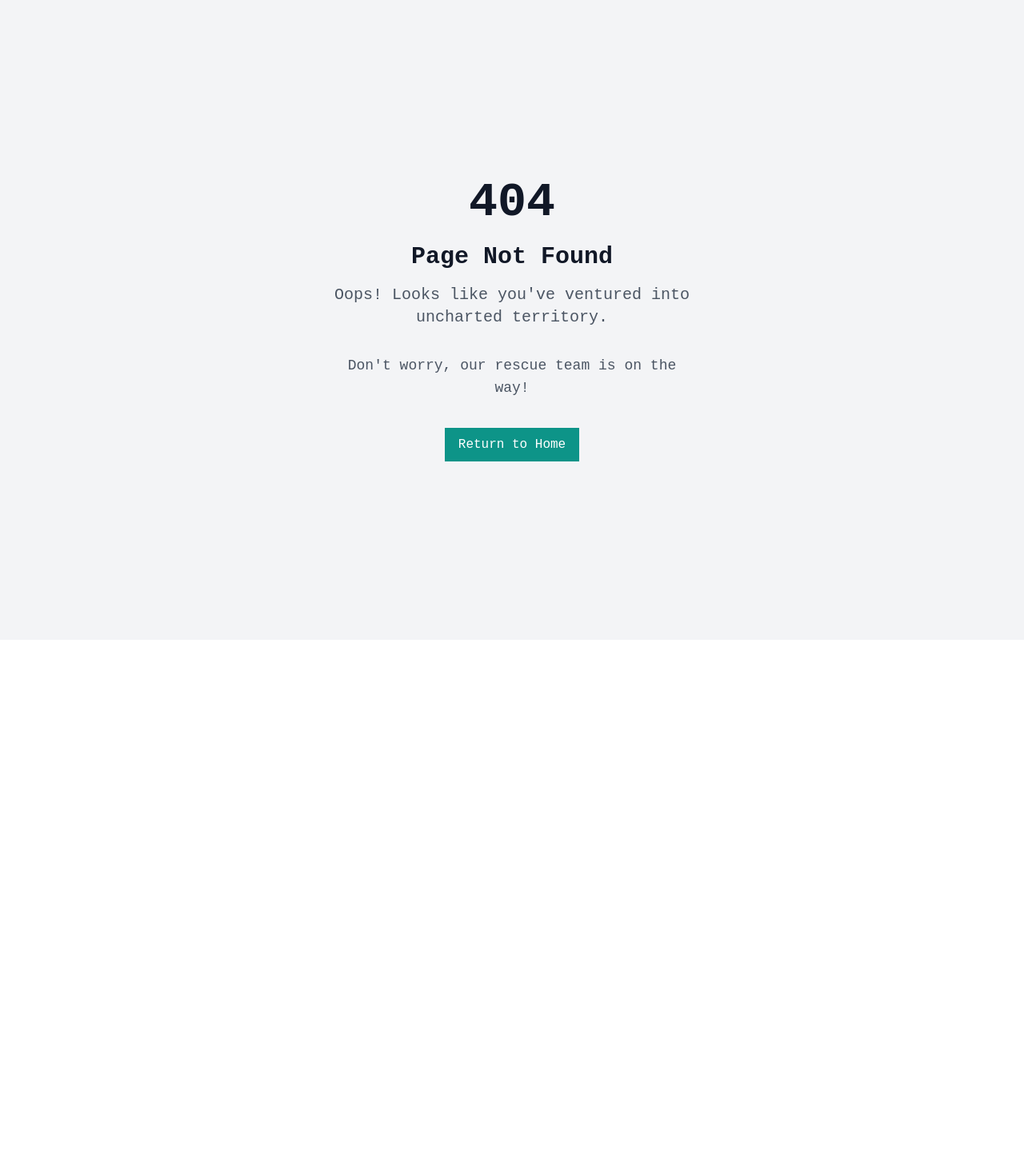
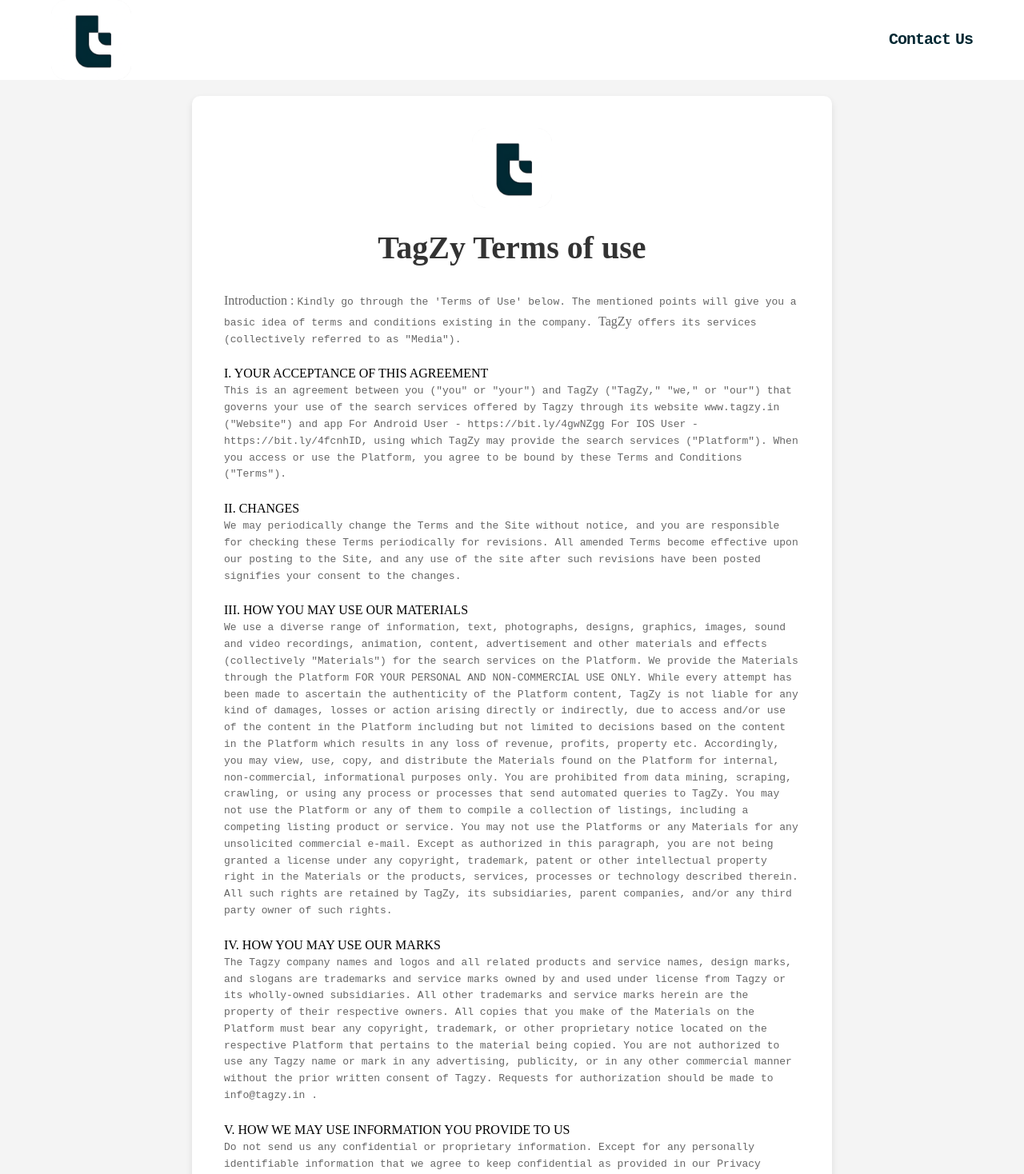
Before and after one commit to sangamesh4514/tagzy, a React (Create React App) app: page /termsAndConditions in a window 1280 px wide. Before the commit this address had no page. Shown: the top 1468 px of the page at 80% size. Before the commit the page ends 800 px from the top, so only its background shows below. Built offline with nearby package versions, Linux system fonts and the light colour scheme.

Commit message:
Terms of use

```diff
--- a/src/App.tsx
+++ b/src/App.tsx
@@ -8,6 +8,7 @@ import ProtectedRoute from './common/routes/ProtectedRoute'
 import ProProfile from './common/components/profile/userProfile'
 import NotFound from './common/routes/NotFound'
 import Provider from './common/routes/Provider'
+import TermsAndConditions from './common/routes/TermsAndConditions'
 
 const App = () => {
   return (
@@ -17,6 +18,7 @@ const App = () => {
           {/* Public Routes */}
           <Route path='/' element={<Home />} />
           <Route path='/privacyPolicy' element={<PrivacyPolicy />} />
+          <Route path='/termsAndConditions' element={<TermsAndConditions />} />
           <Route path='/careers' element={<Careers />} />
           <Route path='/admin/login' element={<AdminAuth />} />
           <Route path='/profile/:userId' element={<ProProfile />} />
--- /dev/null
+++ b/src/common/routes/TermsAndConditions/index.tsx
@@ -0,0 +1,127 @@
+import React from "react";
+import "./style.css"; // Add custom CSS for styling
+import { Helmet } from "react-helmet";
+import Header from "src/common/components/Header";
+import Footer from "src/common/components/Footer";
+
+const TermsAndConditions = () => {
+  return (
+    <>
+      <Helmet>
+        <title>Terms Of Use - TagZy</title>
+        <meta
+          name="description"
+          content="Read TagZy's privacy terms of use to understand how we collect, use, and protect your personal information when you use our local services marketplace."
+        />
+        <meta
+          name="keywords"
+          content="Terms of use, TagZy, data protection, user privacy, local services marketplace"
+        />
+
+        {/* Open Graph / Facebook */}
+        <meta property="og:type" content="website" />
+        <meta property="og:url" content="https://www.tagzy.in/privacyPolicy" />
+        <meta property="og:title" content="Terms of use - TagZy" />
+        <meta
+          property="og:description"
+          content="Learn about TagZy's commitment to protecting your privacy and personal information."
+        />
+
+        {/* Canonical URL */}
+        <link rel="canonical" href="https://www.tagzy.in/privacyPolicy" />
+
+        {/* Additional Meta Tags */}
+        <meta name="viewport" content="width=device-width, initial-scale=1.0" />
+        <meta name="robots" content="index, follow" />
+        <meta name="author" content="TagZy" />
+      </Helmet>
+      <Header />
+      <div className="privacy-container">
+        <div className="privacy-content">
+          <div className="logo-container">
+            <img src="/logo.png" alt="TagZy Logo" className="logo" />
+          </div>
+          <h1>
+            {" "}
+            <span style={{ fontFamily: "serif" }}>TagZy Terms of use</span>
+          </h1>
+          <p>
+            <span style={{ fontFamily: "serif" }}>Introduction : </span> Kindly
+            go through the 'Terms of Use' below. The mentioned points will give
+            you a basic idea of terms and conditions existing in the company.{" "}
+            <span style={{ fontFamily: "serif" }}>TagZy</span> offers its
+            services (collectively referred to as "Media").
+          </p>
+          <h3>
+            {" "}
+            <span style={{ fontFamily: "serif" }}>
+              I. YOUR ACCEPTANCE OF THIS AGREEMENT
+            </span>
+          </h3>
+          <p>
+            This is an agreement between you ("you" or "your") and TagZy
+            ("TagZy," "we," or "our") that governs your use of the search
+            services offered by Tagzy through its website www.tagzy.in
+            ("Website") and app For Android User - https://bit.ly/4gwNZgg For
+            IOS User - https://bit.ly/4fcnhID, using which TagZy may provide the
+            search services ("Platform"). When you access or use the Platform,
+            you agree to be bound by these Terms and Conditions ("Terms").
+          </p>
+
+          <h3>
+            {" "}
+            <span style={{ fontFamily: "serif" }}>II. CHANGES</span>
+          </h3>
+          <p>
+            We may periodically change the Terms and the Site without notice,
+            and you are responsible for checking these Terms periodically for
+            revisions. All amended Terms become effective upon our posting to
+            the Site, and any use of the site after such revisions have been
+            posted signifies your consent to the changes.
+          </p>
+
+          <h3>
+            {" "}
+            <span style={{ fontFamily: "serif" }}>III. HOW YOU MAY USE OUR MATERIALS
+            </span>
+          </h3>
+          <p>
+          We use a diverse range of information, text, photographs, designs, graphics, images, sound and video recordings, animation, content, advertisement and other materials and effects (collectively "Materials") for the search services on the Platform. We provide the Materials through the Platform FOR YOUR PERSONAL AND NON-COMMERCIAL USE ONLY.
+While every attempt has been made to ascertain the authenticity of the Platform content, TagZy is not liable for any kind of damages, losses or action arising directly or indirectly, due to access and/or use of the content in the Platform including but not limited to decisions based on the content in the Platform which results in any loss of revenue, profits, property etc.
+Accordingly, you may view, use, copy, and distribute the Materials found on the Platform for internal, non-commercial, informational purposes only. You are prohibited from data mining, scraping, crawling, or using any process or processes that send automated queries to TagZy. You may not use the Platform or any of them to compile a collection of listings, including a competing listing product or service. You may not use the Platforms or any Materials for any unsolicited commercial e-mail. Except as authorized in this paragraph, you are not being granted a license under any copyright, trademark, patent or other intellectual property right in the Materials or the products, services, processes or technology described therein. All such rights are retained by TagZy, its subsidiaries, parent companies, and/or any third party owner of such rights.
+
+          </p>
+
+          <h3>
+            {" "}
+            <span style={{ fontFamily: "serif" }}>IV. HOW YOU MAY USE OUR MARKS
+            </span>
+          </h3>
+          <p>
+          The Tagzy company names and logos and all related products and service names, design marks, and slogans are trademarks and service marks owned by and used under license from Tagzy or its wholly-owned subsidiaries. All other trademarks and service marks herein are the property of their respective owners. All copies that you make of the Materials on the Platform must bear any copyright, trademark, or other proprietary notice located on the respective Platform that pertains to the material being copied.
+You are not authorized to use any Tagzy name or mark in any advertising, publicity, or in any other commercial manner without the prior written consent of Tagzy. Requests for authorization should be made to info@tagzy.in .
+
+          </p>
+
+
+          <h3>
+            {" "}
+            <span style={{ fontFamily: "serif" }}>V. HOW WE MAY USE INFORMATION YOU PROVIDE TO US
+
+            </span>
+          </h3>
+          <p>
+          Do not send us any confidential or proprietary information. Except for any personally identifiable information that we agree to keep confidential as provided in our Privacy Policy, any material, including, but not limited to any feedback, data, answers, questions, comments, suggestions, ideas or the like, which you send us will be treated as being non-confidential and nonproprietary. We assume no obligation to protect confidential or proprietary information (other than personally identifiable information) from disclosure and will be free to reproduce, use, and distribute the information to others without restriction. We will also be free to use any ideas, concepts, know-how or techniques contained in information that you send us for any purpose whatsoever including but not limited to developing, manufacturing and marketing products and services incorporating such information.
+
+          </p>
+
+
+
+        </div>
+      </div>
+      <Footer />
+    </>
+  );
+};
+
+export default TermsAndConditions;
--- /dev/null
+++ b/src/common/routes/TermsAndConditions/style.css
@@ -0,0 +1,59 @@
+.privacy-container {
+    display: flex;
+    justify-content: center;
+    align-items: center;
+    min-height: 100vh;
+    background-color: #f4f4f4;
+    padding: 20px;
+  }
+
+  .privacy-content {
+    background-color: #fff;
+    padding: 40px;
+    border-radius: 10px;
+    box-shadow: 0 4px 8px rgba(0, 0, 0, 0.1);
+    max-width: 800px;
+    width: 100%;
+    text-align: left;
+
+    h2 {
+      color: #555;
+      margin-top: 20px;
+      font-size: 1.5rem;
+    }
+  }
+
+  h1 {
+    color: #333;
+    text-align: center;
+    margin-bottom: 20px;
+    font-size: 2.5rem;  /* Increase the size */
+    font-weight: bold;  /* Make it bolder */
+  }
+
+
+
+  p, ul {
+    color: #666;
+    line-height: 1.6;
+    margin-bottom: 20px;
+  }
+
+  ul {
+    padding-left: 20px;
+  }
+
+  ul li {
+    margin-bottom: 10px;
+  }
+
+  .logo-container {
+    display: flex;
+    justify-content: center;
+    margin-bottom: 20px;
+  }
+
+  .logo {
+    width: 100px; /* Adjust the logo size */
+    height: auto; /* Maintain aspect ratio */
+  }
```
